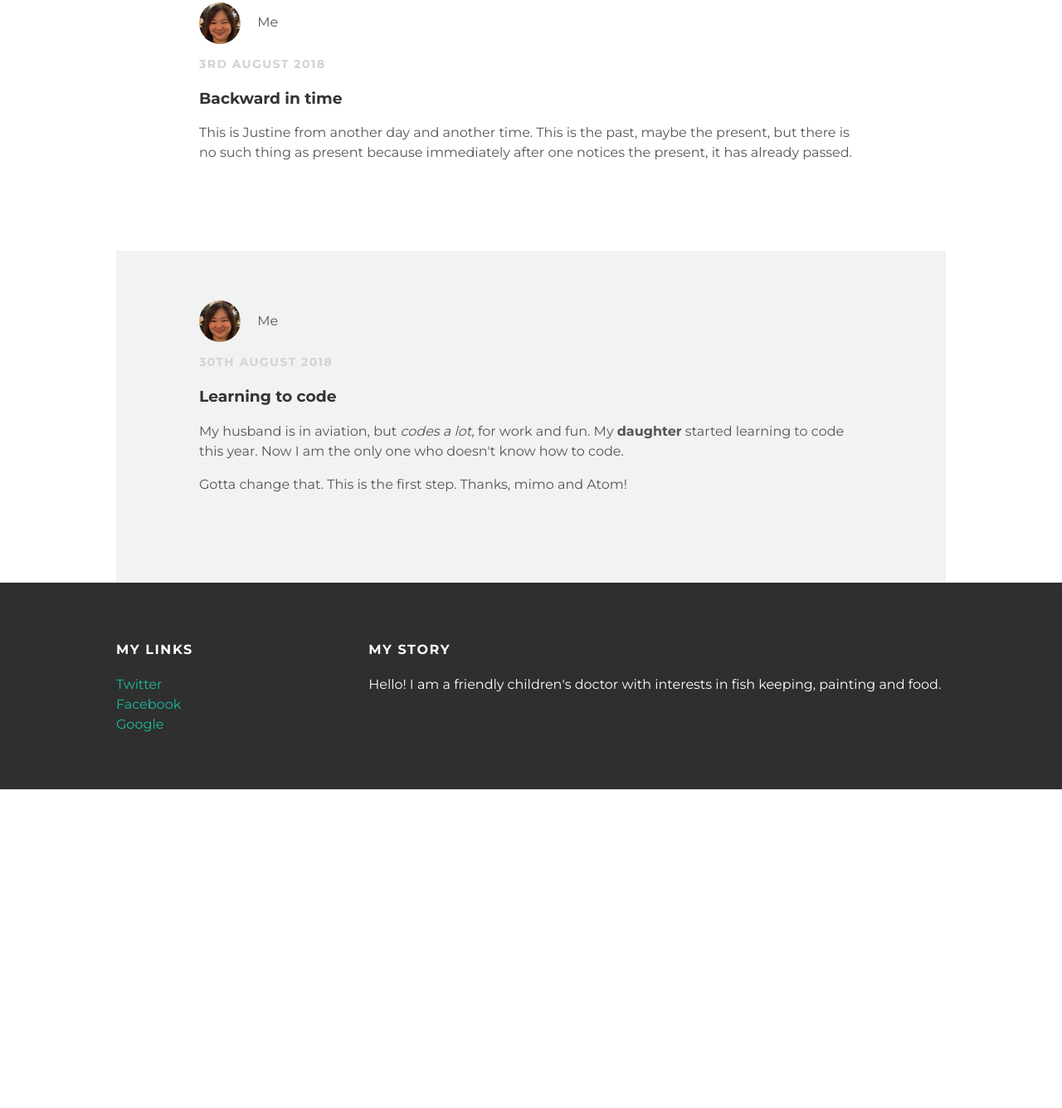
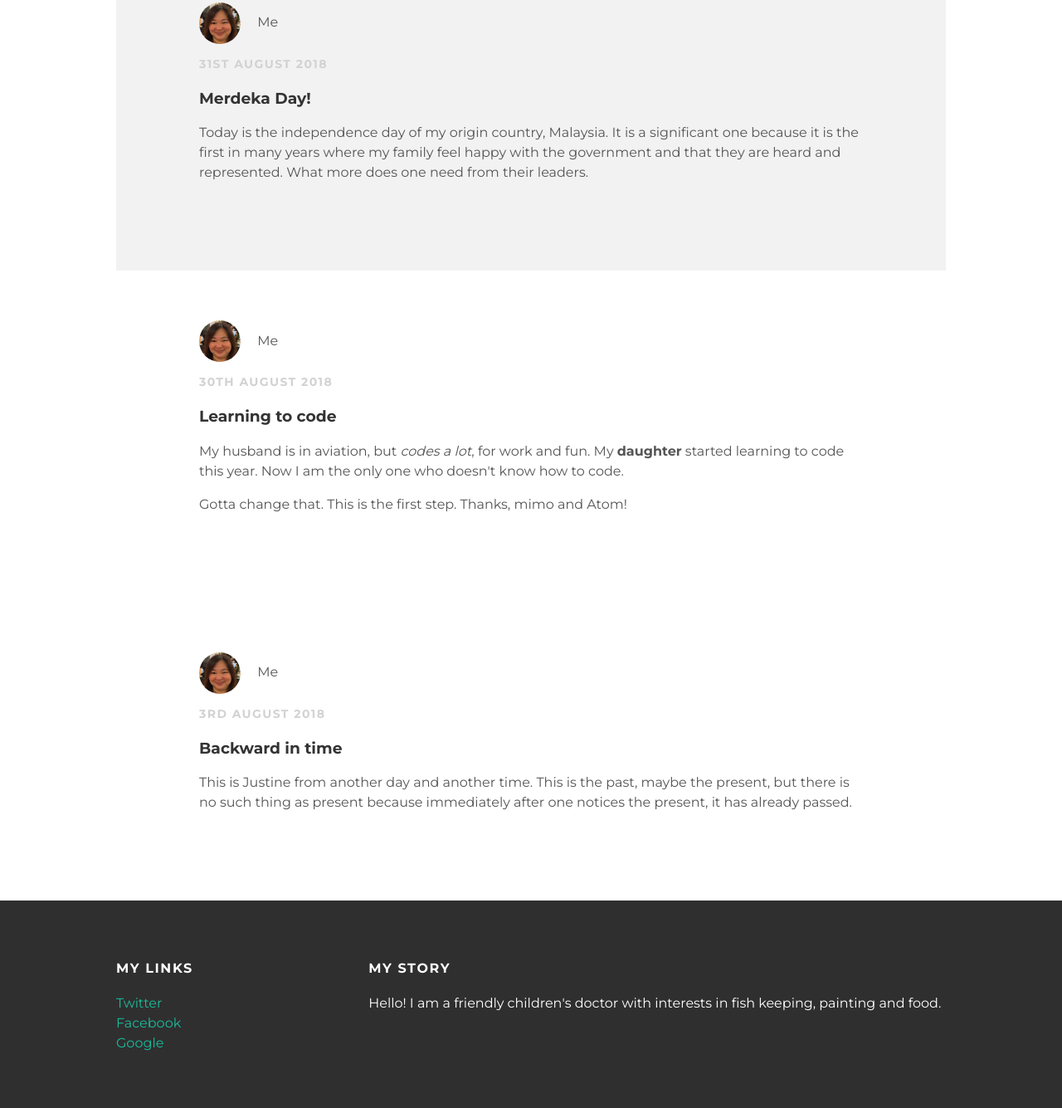
Before and after one commit to drjustinenoble/drjustinenoble.github.io, a plain HTML site: page index.html in a window 1280 px wide. Shown: the part 207-1542 px from the top of the page at 83% size. Before the commit the page ends 1158 px from the top, so only its background shows below. Drawn offline with Linux system fonts and the light colour scheme.

Commit message:
Update index.html

```diff
--- a/index.html
+++ b/index.html
@@ -16,20 +16,20 @@
       </div> <!-- container -->
     </div> <!-- header -->
 
-    <div id="content">
       <div class="container">
         <div class="post">
           <div class="post-author">
             <img src="me.jpg">
             <span>Me</span>
           </div> <!-- post-author -->
-          <p class="post-date">3rd August 2018</p>
-          <h3 class="post-title">Backward in time</h3>
+          <p class="post-date">31st August 2018</p>
+          <h3 class="post-title">Merdeka Day!</h3>
           <div class="post-content">
-            <p>This is Justine from another day and another time. This is the past, maybe the present, but there is no such thing as present because immediately after one notices the present, it has already passed.</p>
+            <p>Today is the independence day of my origin country, Malaysia. It is a significant one because it is the first in many years where my family feel happy with the government and that they are heard and represented. What more does one need from their leaders.</p>
           </div> <!-- post-content -->
         </div> <!-- post -->
       </div> <!-- container -->
+    </div> <!-- content -->
 
     <div class="container">
         <div class="post">
@@ -46,6 +46,21 @@
         </div> <!-- post -->
       </div> <!-- container -->
     </div> <!-- content -->
+
+    <div id="content">
+      <div class="container">
+        <div class="post">
+          <div class="post-author">
+            <img src="me.jpg">
+            <span>Me</span>
+          </div> <!-- post-author -->
+          <p class="post-date">3rd August 2018</p>
+          <h3 class="post-title">Backward in time</h3>
+          <div class="post-content">
+            <p>This is Justine from another day and another time. This is the past, maybe the present, but there is no such thing as present because immediately after one notices the present, it has already passed.</p>
+          </div> <!-- post-content -->
+        </div> <!-- post -->
+      </div> <!-- container -->
 
     <div id="footer">
       <div class="container">
```
Lines whose indentation alone changed are shown as unchanged.
